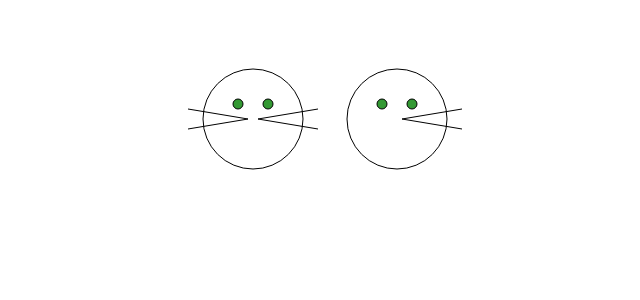
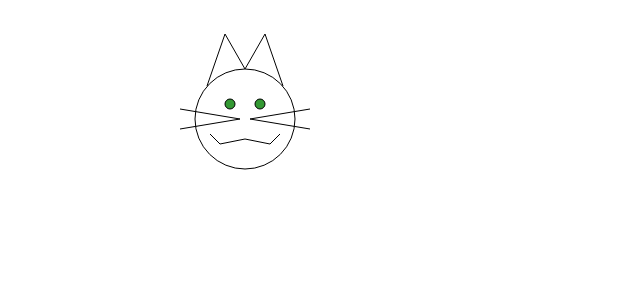
Before and after one commit to metafield/svging, a Svelte app: page / in a window 1280 px wide. Shown: the top 300 px of the page, without its empty margins (315-955 px from the left). Built offline with nearby package versions, Linux system fonts and the light colour scheme.

Commit message:
refact: attrs to props, SVG has optional h/w

```diff
--- a/src/App.svelte
+++ b/src/App.svelte
@@ -1,22 +1,9 @@
 <script lang="ts">
-  import Svg from './Drawing/Svg.svelte';
   import Cat from './Prefabs/Cat.svelte';
 </script>
 
 <main>
   <Cat />
-
-  <svg width="140" height="170" xmlns="http://www.w3.org/2000/svg">
-    <title>Cat</title>
-    <desc>Stick Figure of a Cat</desc>
-    <circle cx="70" cy="95" r="50" style="stroke: black; fill: none;" />
-    <circle cx="55" cy="80" r="5" stroke="black" fill="#339933" />
-    <circle cx="85" cy="80" r="5" stroke="black" fill="#339933" />
-    <g id="whiskers">
-      <line x1="75" y1="95" x2="135" y2="85" style="stroke: black;" />
-      <line x1="75" y1="95" x2="135" y2="105" style="stroke: black;" />
-    </g>
-  </svg>
 </main>
 
 <style>
--- a/src/Drawing/Circle.svelte
+++ b/src/Drawing/Circle.svelte
@@ -1,6 +1,6 @@
 <script lang="ts">
-  import type { CircleAttrs } from '../types';
-  export let attrs: CircleAttrs;
+  import type { CircleProps } from '../types';
+  export let props: CircleProps;
 </script>
 
-<circle {...attrs} />
+<circle {...props} />
--- a/src/Drawing/Line.svelte
+++ b/src/Drawing/Line.svelte
@@ -1,6 +1,6 @@
 <script lang="ts">
-  import type { LineAttrs } from '../types';
-  export let attrs: LineAttrs;
+  import type { LineProps } from '../types';
+  export let props: LineProps;
 </script>
 
-<line {...attrs} />
+<line {...props} />
--- a/src/Drawing/Svg.svelte
+++ b/src/Drawing/Svg.svelte
@@ -1,17 +1,15 @@
 <script lang="ts">
-  export let title: string;
-  export let desc: string;
-  export let width: string;
-  export let height: string;
+  import type { SVGProps } from '../types';
+  export let props: SVGProps;
 </script>
 
 <svg
-  {width}
-  {height}
+  width={props.width}
+  height={props.height}
   xmlns="http://www.w3.org/2000/svg"
   xmlns:xlink="http://www.w3.org/1999/xlink"
 >
-  <title>{title}</title>
-  <desc>{desc}</desc>
+  <title>{props.title}</title>
+  <desc>{props.desc}</desc>
   <slot />
 </svg>
--- a/src/Prefabs/Cat.svelte
+++ b/src/Prefabs/Cat.svelte
@@ -11,13 +11,23 @@
   const rightWhisker = line(75, 95, 135, 105, 'stroke:black;');
 </script>
 
-<Svg width="140" height="170" title="Cat" desc="A cat">
-  <Circle attrs={head} />
-  <Circle attrs={leftEye} />
-  <Circle attrs={rightEye} />
+<Svg props={{ title: 'Cat', desc: 'A cat' }}>
+  <Circle props={head} />
+  <Circle props={leftEye} />
+  <Circle props={rightEye} />
   <g id="whiskers">
-    <Line attrs={leftWhisker} />
-    <Line attrs={rightWhisker} />
+    <Line props={leftWhisker} />
+    <Line props={rightWhisker} />
   </g>
+  <!-- ears -->
+  <polyline
+    points="108 62, 90 10, 70 45, 50, 10, 32, 62"
+    style="stroke: black; fill: none;"
+  />
+  <!-- mouth -->
+  <polyline
+    points="35 110, 45 120, 70, 115, 95 120, 105, 110"
+    style="stroke: black; fill: none;"
+  />
   <use xlink:href="#whiskers" transform="scale(-1 1) translate(-140 0)" />
 </Svg>
```
Also changed, not shown: src/types.ts (+9 -2 lines).
